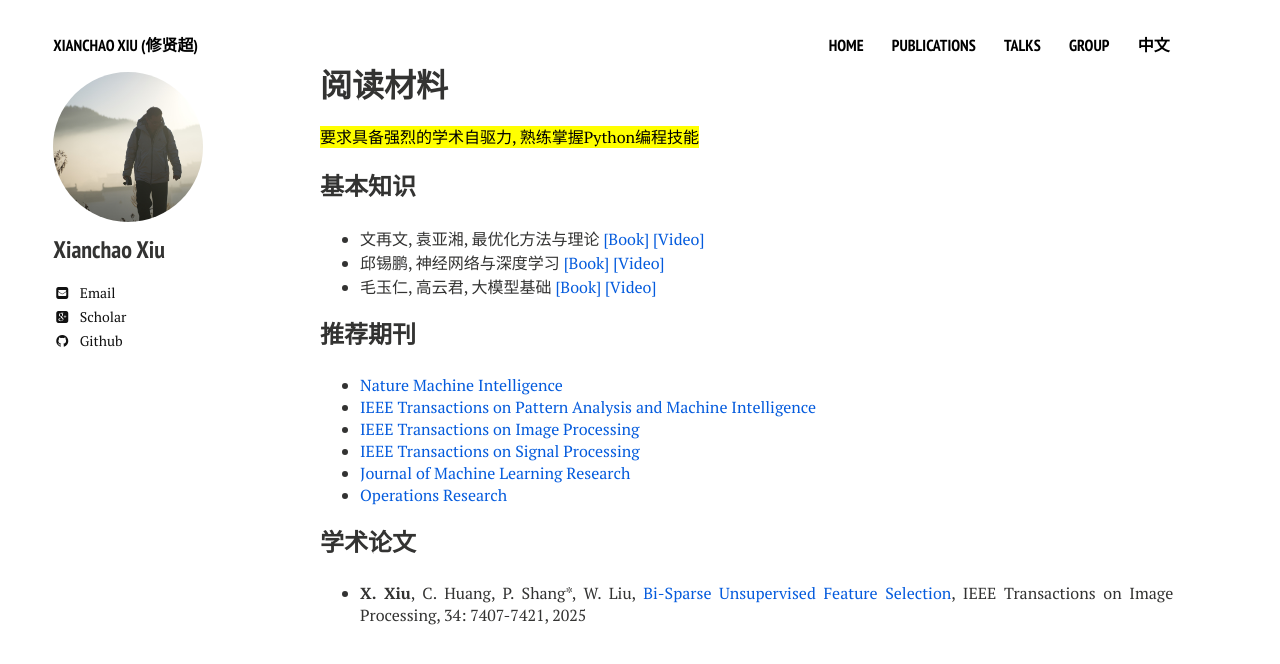
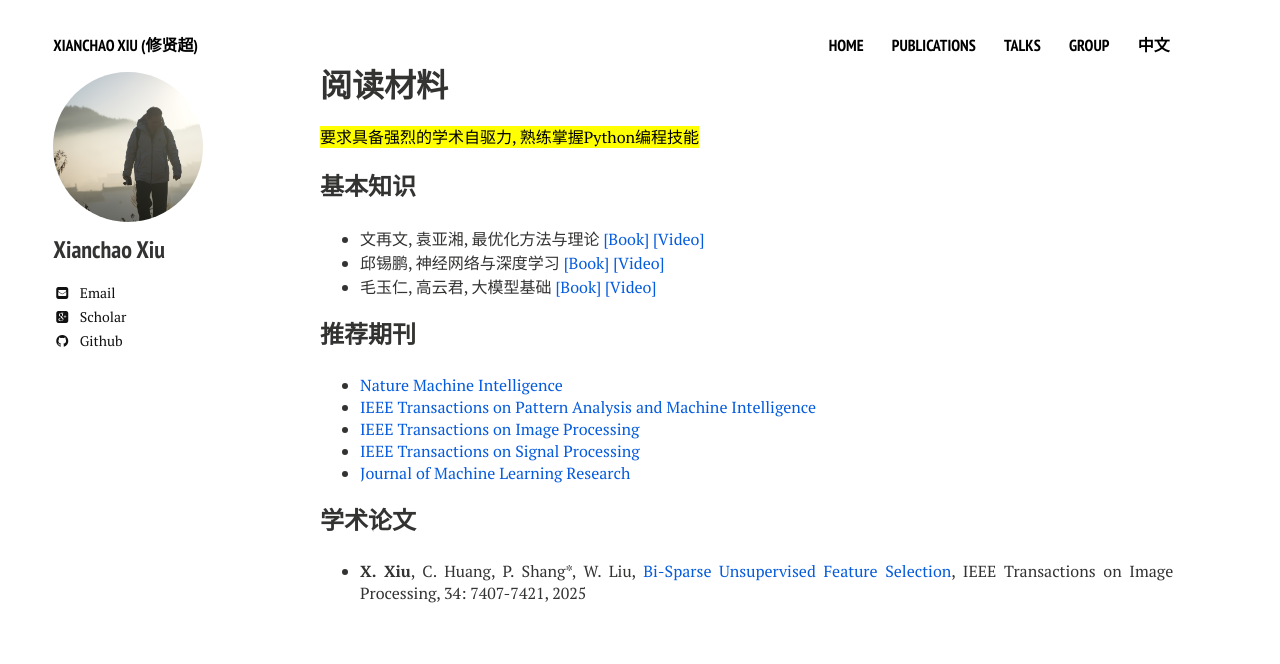
Before and after one commit to xianchaoxiu/xianchaoxiu.github.io, a Jekyll site: the page built from chinese/reading/index.md, in a window 1280 px wide. Shown: the top 664 px of the page. Built offline with Jekyll 4.4.1, drawn with Linux system fonts in a browser that asks for light colours; nearby versions of some CDN libraries.

Commit message:
Update index.md

```diff
--- a/chinese/reading/index.md
+++ b/chinese/reading/index.md
@@ -20,7 +20,6 @@ share: false
 *  <a href="https://ieeexplore.ieee.org/xpl/RecentIssue.jsp?punumber=83" class="textlink" target="_blank">IEEE Transactions on Image Processing </a> <br>
 *  <a href="https://ieeexplore.ieee.org/xpl/RecentIssue.jsp?punumber=78" class="textlink" target="_blank">IEEE Transactions on Signal Processing </a> <br>
 *  <a href="https://jmlr.org/" class="textlink" target="_blank">Journal of Machine Learning Research</a> <br>
-*  <a href="https://pubsonline.informs.org/journal/opre/" class="textlink" target="_blank">Operations Research</a> <br>
 
 
 
```
